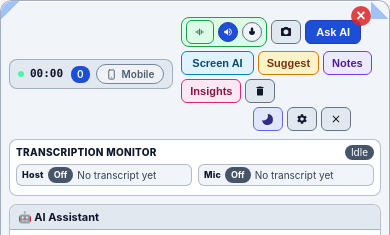
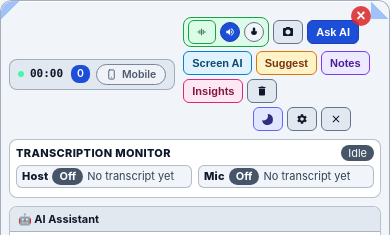
Before and after one commit to shubhamshnd/Open-Cluely, an Electron app: page src/windows/assistant/renderer.html in a window 390 px wide. Shown: the top 235 px of the page. Drawn offline with Linux system fonts and the light colour scheme; no server answers.

Commit message:
Secondary text: raise 9-10px status text to an 11px floor
Monitor title/labels, Off/Idle pills, live text, log lines, message
timestamps/labels and Settings helper text all sat at 9-10px; they are now
11px (colors already >= 4.5:1 in both themes). Mobile pill and screenshot
counter go to 10.5px and the two widest mode buttons shed 4px of side
padding so the top bar stays on one row at the 900px default. Log list
grows to 56px for three 11px lines. Verified no horizontal overflow and an
in-view composer at 900x400 and 600x380 (CDP emulation).

```diff
--- a/src/windows/assistant/styles.css
+++ b/src/windows/assistant/styles.css
@@ -3597,3 +3597,49 @@ body.theme-dark .save-settings-btn {
 .action-btn.insights-btn {
   font-size: 11px;
 }
+
+/* Secondary text: everything small and dim moves to at least 11px. These
+   were 9-10px, below the readable floor for status text. Colors already
+   meet >= 4.5:1 in both themes; this is the size floor. */
+.monitor-title,
+.monitor-source-label,
+.monitor-master-state,
+.monitor-status-badge,
+.monitor-live-text,
+.monitor-log-entry,
+.message-time,
+.message-label,
+.settings-helper-text,
+.settings-shortcut-description,
+.settings-shortcuts-empty {
+  font-size: 11px;
+}
+
+/* Top status bar: pill and counter are status adornments, not listed
+   secondary text; 10.5px keeps the bar on one row at the 900px default. */
+.mobile-server-pill,
+.screenshot-count {
+  font-size: 10.5px;
+}
+
+/* Claw back the width the 11px mode-button labels added so the top bar
+   stays on one row at the default 900x400 size. */
+.action-btn.analyze-btn,
+.action-btn.screen-ai-btn {
+  padding-left: 8px;
+  padding-right: 8px;
+}
+
+/* Keep the pills compact at the new size. */
+.monitor-status-badge {
+  padding: 1px 7px;
+}
+
+.monitor-master-state {
+  padding: 1px 7px;
+}
+
+/* Room for three log lines at 11px. */
+.monitor-log-list {
+  max-height: 56px;
+}
```
